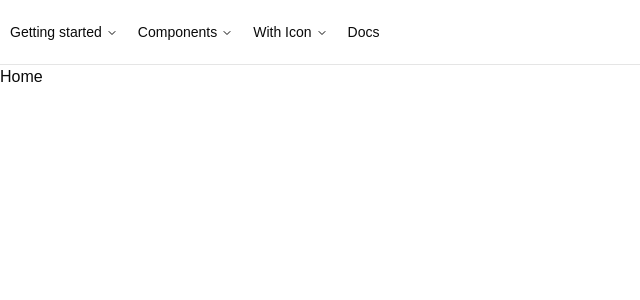
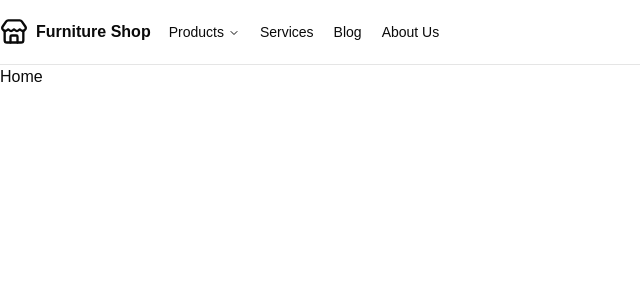
Before and after one commit to YelMinSoe/furniture, a React (Vite) app in the folder client/: page / in a window 1280 px wide. Shown: the top 300 px of the page, without its empty margins (0-640 px from the left). Built offline with nearby package versions, Linux system fonts and the light colour scheme.

Commit message:
Customize main nav

```diff
--- a/client/src/components/layouts/Header.tsx
+++ b/client/src/components/layouts/Header.tsx
@@ -1,11 +1,13 @@
+// Local imports
 import MainNavigation from "./MainNavigation"
+import { siteConfig } from "@/config/site"
 
 const Header = () => {
   return (
     <header className="w-full border-b">
-      <div className="container flex h-16 items-center">
-        <MainNavigation />
-      </div>
+      <nav className="container flex h-16 items-center">
+        <MainNavigation items={siteConfig.mainNav} />
+      </nav>
     </header>
   )
 }
--- a/client/src/components/layouts/MainNavigation.tsx
+++ b/client/src/components/layouts/MainNavigation.tsx
@@ -16,114 +16,55 @@ import {
   CircleCheckIcon,
   CircleDashedIcon,
 } from "lucide-react"
+import type { MainNavItem } from "@/types/type"
+import { Icons } from "../icons"
 
-const components: { title: string; href: string; description: string }[] = [
-  {
-    title: "Alert Dialog",
-    href: "/docs/primitives/alert-dialog",
-    description:
-      "A modal dialog that interrupts the user with important content and expects a response.",
-  },
-  {
-    title: "Hover Card",
-    href: "/docs/primitives/hover-card",
-    description:
-      "For sighted users to preview content available behind a link.",
-  },
-  {
-    title: "Progress",
-    href: "/docs/primitives/progress",
-    description:
-      "Displays an indicator showing the completion progress of a task, typically displayed as a progress bar.",
-  },
-  {
-    title: "Scroll-area",
-    href: "/docs/primitives/scroll-area",
-    description: "Visually or semantically separates content.",
-  },
-  {
-    title: "Tabs",
-    href: "/docs/primitives/tabs",
-    description:
-      "A set of layered sections of content—known as tab panels—that are displayed one at a time.",
-  },
-  {
-    title: "Tooltip",
-    href: "/docs/primitives/tooltip",
-    description:
-      "A popup that displays information related to an element when the element receives keyboard focus or the mouse hovers over it.",
-  },
-]
-const MainNavigation = () => {
+// Types
+interface mainNavigationProps {
+  items?: MainNavItem[]
+}
+
+const MainNavigation = ({ items }: mainNavigationProps) => {
   return (
-    <div>
-      <Link to="/"></Link>
+    <div className="hidden lg:flex">
+      <Link to="/" className="flex items-center space-x-2">
+        <Icons.logo className="size-7" aria-hidden="true" />
+        <span className="font-bold">Furniture Shop</span>
+        <span className="sr-only">Home</span>
+      </Link>
       <NavigationMenu>
         <NavigationMenuList>
+          {items?.[0].card && (
+            <>
               <NavigationMenuItem>
-            <NavigationMenuTrigger>Getting started</NavigationMenuTrigger>
+                <NavigationMenuTrigger>{items[0].title}</NavigationMenuTrigger>
                 <NavigationMenuContent>
                   <ul className="w-96">
-                <ListItem href="/docs" title="Introduction">
-                  Re-usable components built with Tailwind CSS.
-                </ListItem>
-                <ListItem href="/docs/installation" title="Installation">
-                  How to install dependencies and structure your app.
-                </ListItem>
-                <ListItem href="/docs/primitives/typography" title="Typography">
-                  Styles for headings, paragraphs, lists...etc
-                </ListItem>
-              </ul>
-            </NavigationMenuContent>
-          </NavigationMenuItem>
-          <NavigationMenuItem className="hidden md:flex">
-            <NavigationMenuTrigger>Components</NavigationMenuTrigger>
-            <NavigationMenuContent>
-              <ul className="grid w-100 gap-2 md:w-125 md:grid-cols-2 lg:w-150">
-                {components.map((component) => (
+                    {items[0].card.map((item) => (
                       <ListItem
-                    key={component.title}
-                    title={component.title}
-                    href={component.href}
+                        key={item.title}
+                        href={String(item.href)}
+                        title={item.title}
                       >
-                    {component.description}
+                        {item.description}
                       </ListItem>
                     ))}
                   </ul>
                 </NavigationMenuContent>
               </NavigationMenuItem>
+              {items[0].menu &&
+                items[0].menu.map((item) => (
                   <NavigationMenuItem>
-            <NavigationMenuTrigger>With Icon</NavigationMenuTrigger>
-            <NavigationMenuContent>
-              <ul className="grid w-50">
-                <li>
-                  <NavigationMenuLink asChild>
-                    <Link to="#" className="flex-row items-center gap-2">
-                      <CircleAlertIcon />
-                      Backlog
-                    </Link>
-                  </NavigationMenuLink>
-                  <NavigationMenuLink asChild>
-                    <Link to="#" className="flex-row items-center gap-2">
-                      <CircleDashedIcon />
-                      To Do
-                    </Link>
-                  </NavigationMenuLink>
-                  <NavigationMenuLink asChild>
-                    <Link to="#" className="flex-row items-center gap-2">
-                      <CircleCheckIcon />
-                      Done
-                    </Link>
-                  </NavigationMenuLink>
-                </li>
-              </ul>
-            </NavigationMenuContent>
-          </NavigationMenuItem>
-          <NavigationMenuItem>
-            <Link to="/docs" className={navigationMenuTriggerStyle()}>
-              Docs
+                    <Link
+                      to={String(item.href)}
+                      className={navigationMenuTriggerStyle()}
+                    >
+                      {item.title}
                     </Link>
                   </NavigationMenuItem>
+                ))}
+            </>
+          )}
         </NavigationMenuList>
       </NavigationMenu>
     </div>
--- a/client/src/types/type.ts
+++ b/client/src/types/type.ts
@@ -1,12 +1,12 @@
 export interface NavItem {
   title: string
-  href: string
+  href?: string
   description?: string
 }
 
 export interface NavItemWithChildren extends NavItem {
-  card: NavItemWithChildren[]
-  menu: NavItemWithChildren[]
+  card?: NavItemWithChildren[]
+  menu?: NavItemWithChildren[]
 }
 
 export type MainNavItem = NavItemWithChildren
```
Lines whose indentation alone changed are shown as unchanged.
